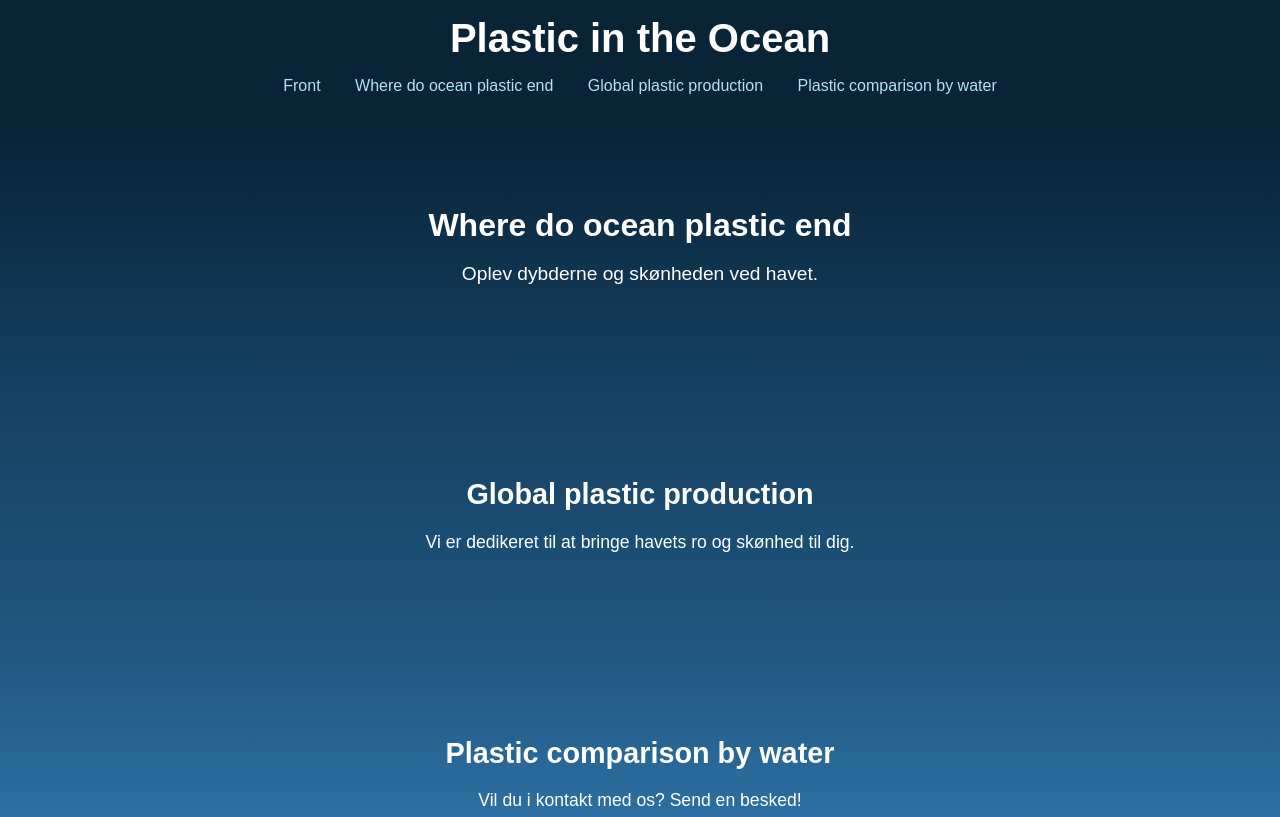
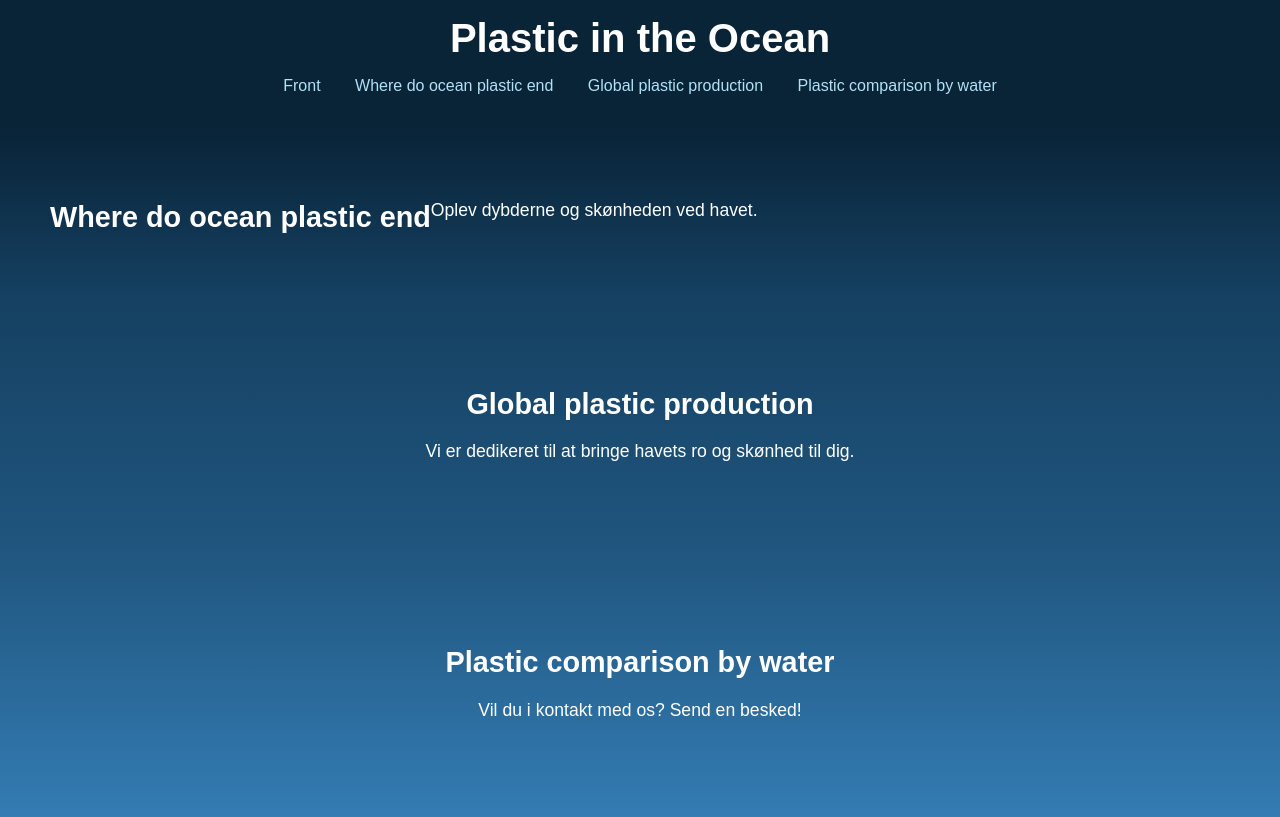
Before and after one commit to FrederikSA/Projekt-plastic_waste, a website: page frontend/index.html in a window 1280 px wide. Shown: the top 817 px of the page. Drawn offline with Linux system fonts and the light colour scheme.

Commit message:
styles.css upgrade

```diff
--- a/frontend/styles.css
+++ b/frontend/styles.css
@@ -36,19 +36,28 @@ body {
   }
 
   /* Front earth barchart-sektion */
-  .hero {
+  #front {
+    display: flex;
+    align-items: center;
     background: linear-gradient(to bottom, #092337, #154061);
-    padding: 80px 20px;
+    padding: 50px;
+    color: #ffffff;
     text-align: center;
   }
 
+  .hero {
+    flex: 1;
+    padding: 20px;
+  }
+
   .hero h2 {
-    font-size: 2em;
-    margin: 0;
+    font-size: 1.8em;
+    margin-bottom: 10px;
   }
 
   .hero p {
-    font-size: 1.2em;
+    font-size: 1.1em;
+    line-height: 1.5;
   }
 
  /* Where do plastic end-sektion styling */
@@ -116,7 +125,7 @@ body {
     padding: 20px;
   }
 
-  .plastic_c h {
+  .plastic_c h2 {
     font-size: 1.8em;
     margin-bottom: 10px;
   }
```
